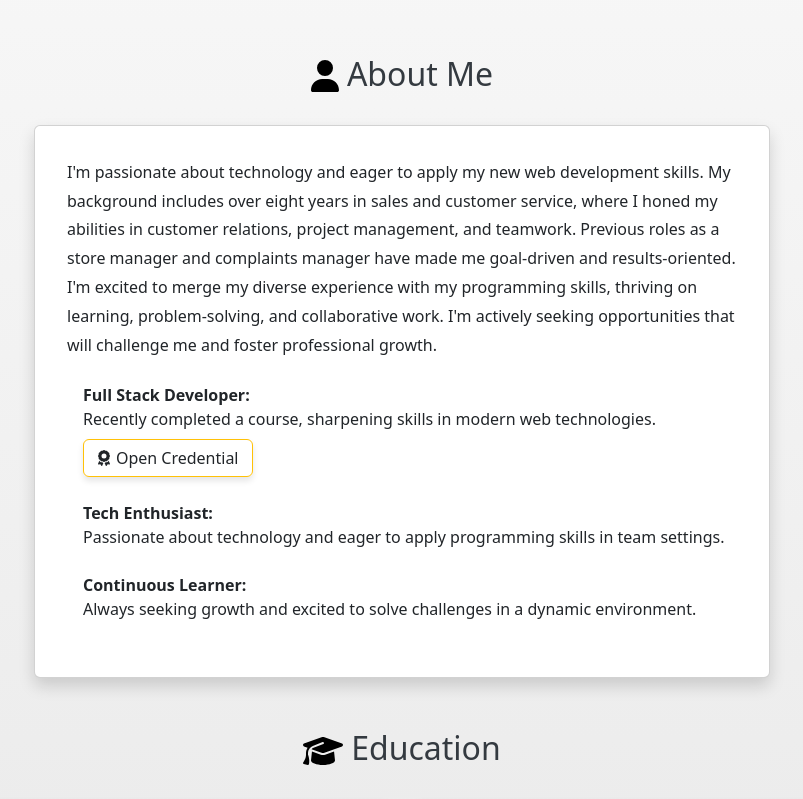
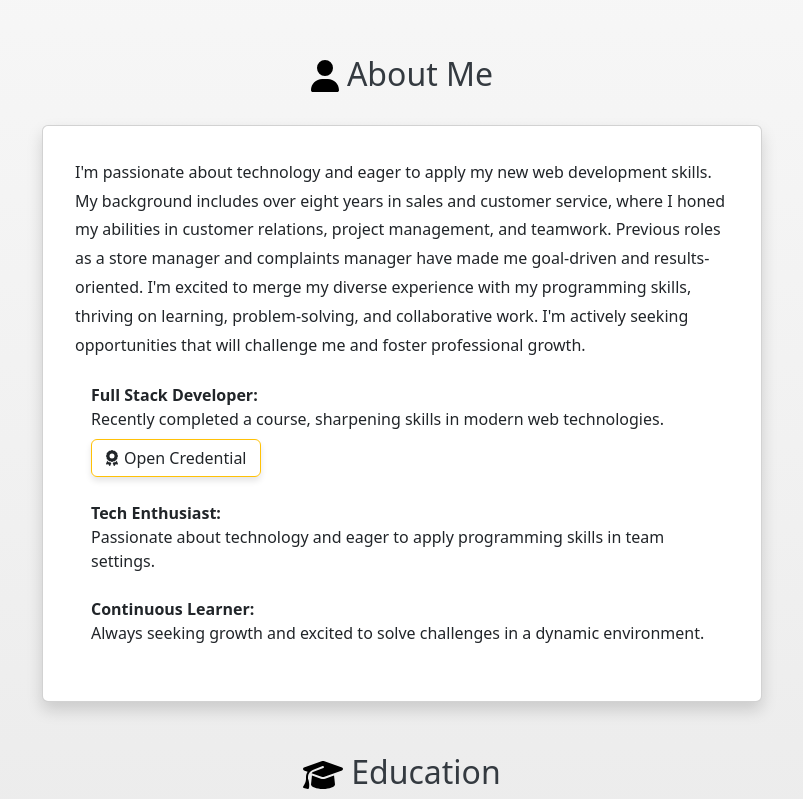
Before and after one commit to j0hanz/j0hanz-portfolio, a React (Create React App) app: page / in a window 1280 px wide. Shown: the part 640-1439 px from the top of the page, without its empty margins (238-1041 px from the left). Built offline with nearby package versions, Linux system fonts and the light colour scheme.

Commit message:
Refactor styles

```diff
--- a/src/components/AboutMe.js
+++ b/src/components/AboutMe.js
@@ -47,7 +47,7 @@ const AboutMe = () => {
           </div>
           <h2 className={appStyles.sectionTitle}>About Me</h2>
         </div>
-        <Row className="justify-content-center mt-4">
+        <Row className="justify-content-center mt-4 mx-auto">
           <Col md={8}>
             <Card className={`p-3 shadow ${styles.aboutMeCard}`}>
               <Card.Body>
--- a/src/components/Hero.js
+++ b/src/components/Hero.js
@@ -28,7 +28,7 @@ const Hero = () => {
   return (
     <section id="hero" className="text-center py-4">
       <Container>
-        <Row className="d-flex justify-content-center align-items-center">
+        <Row className="d-flex justify-content-center align-items-center mx-auto">
           <Col xs="auto">
             <img
               src={Image}
```
